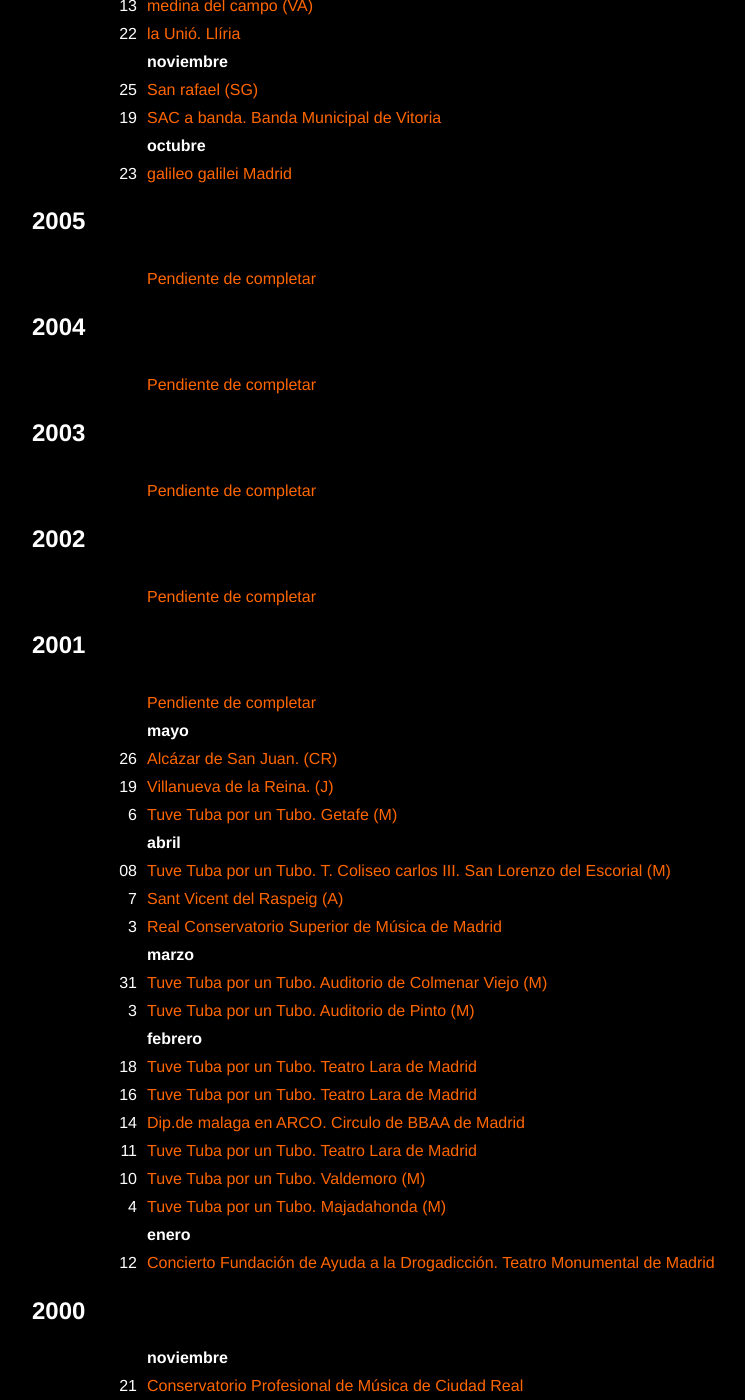
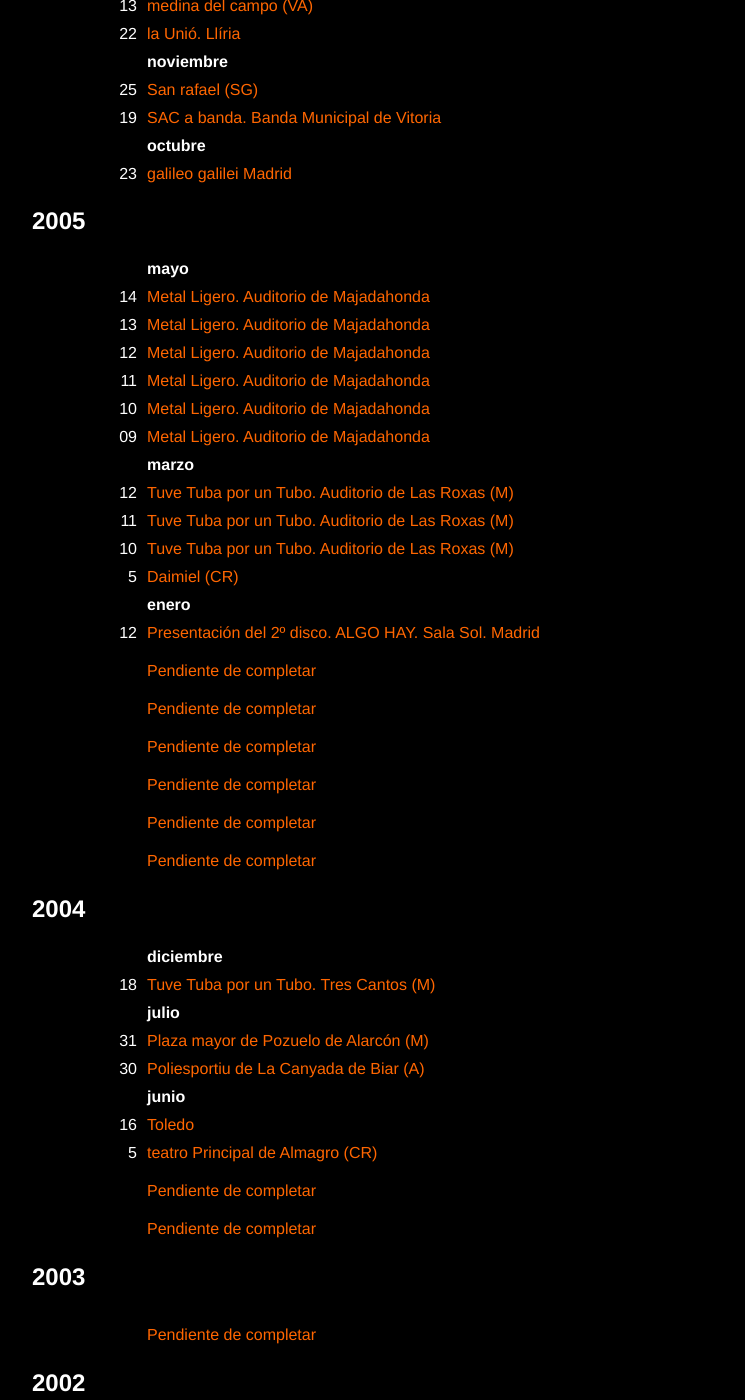
Before and after one commit to siraligator/siraligator.github.io, a Jekyll site: the page built from cuandotocan.html, in a window 1280 px wide and 1400 px high, scrolled down 6193 px. Shown: the whole window, without its empty margins (139-884 px from the left). Built offline with Jekyll 4.4.1, drawn with Linux system fonts in a browser that asks for light colours; Markdown is read by kramdown in place of the engine named in the settings; comment, search, counter and statistics services are not loaded.

Commit message:
Update conciertos.yml

```diff
--- a/_data/conciertos.yml
+++ b/_data/conciertos.yml
@@ -587,6 +587,86 @@
               done: si
 - year: 2005
   months:
+    - month: mayo
+      days:
+        - day: 14
+          shows:
+            - name: Metal Ligero. Auditorio de Majadahonda
+              done: si
+        - day: 13
+          shows:
+            - name: Metal Ligero. Auditorio de Majadahonda
+              done: si
+        - day: 12
+          shows:
+            - name: Metal Ligero. Auditorio de Majadahonda
+              done: si
+        - day: 11
+          shows:
+            - name: Metal Ligero. Auditorio de Majadahonda
+              done: si
+        - day: 10
+          shows:
+            - name: Metal Ligero. Auditorio de Majadahonda
+              done: si
+        - day: 09
+          shows:
+            - name: Metal Ligero. Auditorio de Majadahonda
+              done: si
+    - month: marzo
+      days:
+        - day: 12
+          shows:
+            - name: Tuve Tuba por un Tubo. Auditorio de Las Roxas (M)
+              done: si
+        - day: 11
+          shows:
+            - name: Tuve Tuba por un Tubo. Auditorio de Las Roxas (M)
+              done: si
+        - day: 10
+          shows:
+            - name: Tuve Tuba por un Tubo. Auditorio de Las Roxas (M)
+              done: si
+        - day: 05
+          shows:
+            - name: Daimiel (CR)
+              done: si
+    - month: enero
+      days:
+        - day: 12
+          shows:
+            - name: Presentación del 2º disco. ALGO HAY. Sala Sol. Madrid
+              done: si
+    - month:
+      days:
+        - day:
+          shows:
+            - name: "Pendiente de completar"
+              done: si
+    - month:
+      days:
+        - day:
+          shows:
+            - name: "Pendiente de completar"
+              done: si
+    - month:
+      days:
+        - day:
+          shows:
+            - name: "Pendiente de completar"
+              done: si
+    - month:
+      days:
+        - day:
+          shows:
+            - name: "Pendiente de completar"
+              done: si
+    - month:
+      days:
+        - day:
+          shows:
+            - name: "Pendiente de completar"
+              done: si
     - month:
       days:
         - day:
@@ -595,6 +675,38 @@
               done: si
 - year: 2004
   months:
+    - month: diciembre
+      days:
+        - day: 18
+          shows:
+            - name: Tuve Tuba por un Tubo. Tres Cantos (M)
+              done: si
+    - month: julio
+      days:
+        - day: 31
+          shows:
+            - name: Plaza mayor de Pozuelo de Alarcón (M)
+              done: si
+        - day: 30
+          shows:
+            - name: Poliesportiu de La Canyada de Biar (A)
+              done: si
+    - month: junio
+      days:
+        - day: 16
+          shows:
+            - name: Toledo
+              done: si
+        - day: 05
+          shows:
+            - name: teatro Principal de Almagro (CR)
+              done: si
+    - month:
+      days:
+        - day:
+          shows:
+            - name: "Pendiente de completar"
+              done: si
     - month:
       days:
         - day:
```
